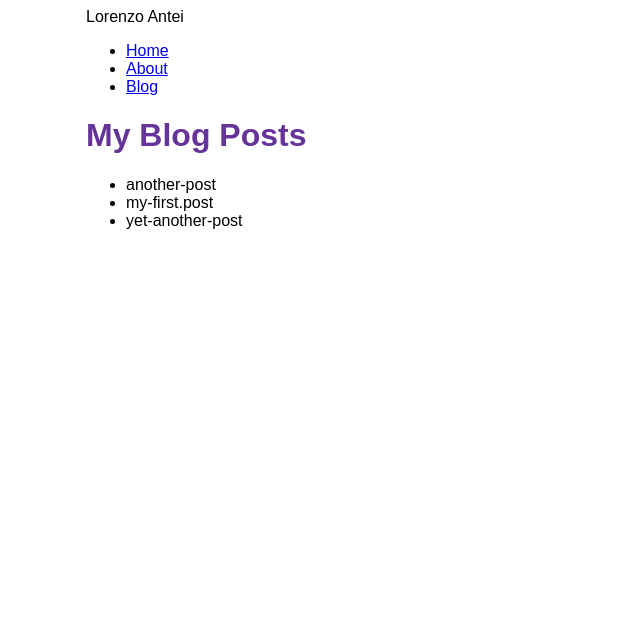
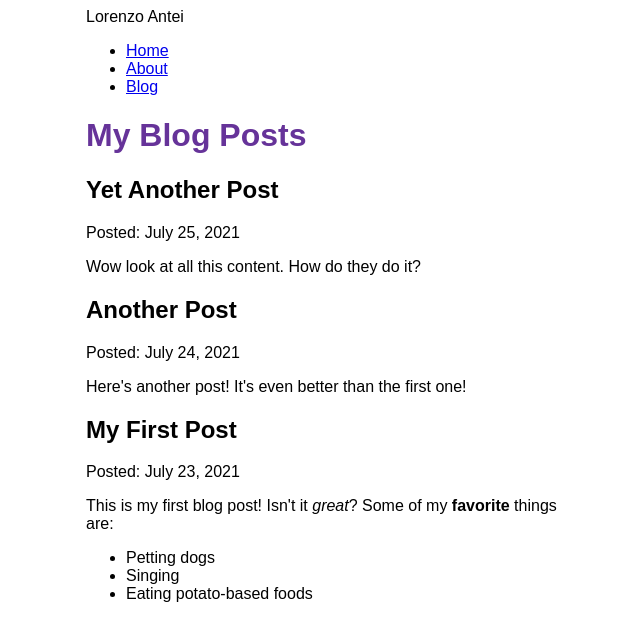
Before and after one commit to lorenzoantei/myBlog, a Gatsby site: page /blog in a window 1280 px wide. Shown: the whole page, without its empty margins (304-944 px from the left). Built offline with nearby package versions, Linux system fonts and the light colour scheme; Gatsby itself is replaced by a stand-in of ours.

Commit message:
Finished Gatsby Tutorial Part 5

```diff
--- a/blog/another-post.mdx
+++ b/blog/another-post.mdx
@@ -0,0 +1,6 @@
+---
+title: "Another Post"
+date: "2021-07-24"
+---
+
+Here's another post! It's even better than the first one!
--- a/blog/my-first.post.mdx
+++ b/blog/my-first.post.mdx
@@ -0,0 +1,9 @@
+---
+title: "My First Post"
+date: "2021-07-23"
+---
+This is my first blog post! Isn't it *great*?
+Some of my **favorite** things are:
+* Petting dogs
+* Singing
+* Eating potato-based foods
--- a/blog/yet-another-post.mdx
+++ b/blog/yet-another-post.mdx
@@ -0,0 +1,6 @@
+---
+title: "Yet Another Post"
+date: "2021-07-25"
+---
+
+Wow look at all this content. How do they do it?
--- a/gatsby-config.js
+++ b/gatsby-config.js
@@ -11,7 +11,8 @@
       options: {
         name: `blog`,
         path: `${__dirname}/blog`,
-      }
+      },
     },
+    "gatsby-plugin-mdx",
   ],
 };
--- a/package.json
+++ b/package.json
@@ -15,8 +15,11 @@
     "clean": "gatsby clean"
   },
   "dependencies": {
+    "@mdx-js/mdx": "^1.6.22",
+    "@mdx-js/react": "^1.6.22",
     "gatsby": "^4.4.0",
     "gatsby-plugin-image": "^2.4.0",
+    "gatsby-plugin-mdx": "^3.4.0",
     "gatsby-plugin-sharp": "^4.4.0",
     "gatsby-source-filesystem": "^4.4.0",
     "react": "^17.0.1",
--- a/src/pages/blog.js
+++ b/src/pages/blog.js
@@ -1,31 +1,37 @@
 import * as React from 'react'
+import { graphql } from 'gatsby'
+import { MDXRenderer } from 'gatsby-plugin-mdx'
 import Layout from '../components/layout'
-import { graphql } from 'gatsby'
 
 const BlogPage = ({ data }) => {
   return (
     <Layout pageTitle="My Blog Posts">
-        <ul>
       {
-        data.allFile.nodes.map(node => (
-          <li key={node.name}>
-            {node.name}
-          </li>
+        data.allMdx.nodes.map((node) => (
+          <article key={node.id}>
+            <h2>{node.frontmatter.title}</h2>
+            <p>Posted: {node.frontmatter.date}</p>
+            <MDXRenderer>
+              {node.body}
+            </MDXRenderer>
+          </article>
         ))
       }
-      </ul>
     </Layout>
   )
 }
-
 export const query = graphql`
   query {
-    allFile {
+    allMdx(sort: {fields: frontmatter___date, order: DESC}) {
       nodes {
-        name
+        frontmatter {
+          date(formatString: "MMMM D, YYYY")
+          title
+        }
+        id
+        body
       }
     }
   }
 `
-
 export default BlogPage
```
Also changed, not shown: 1 other file.
